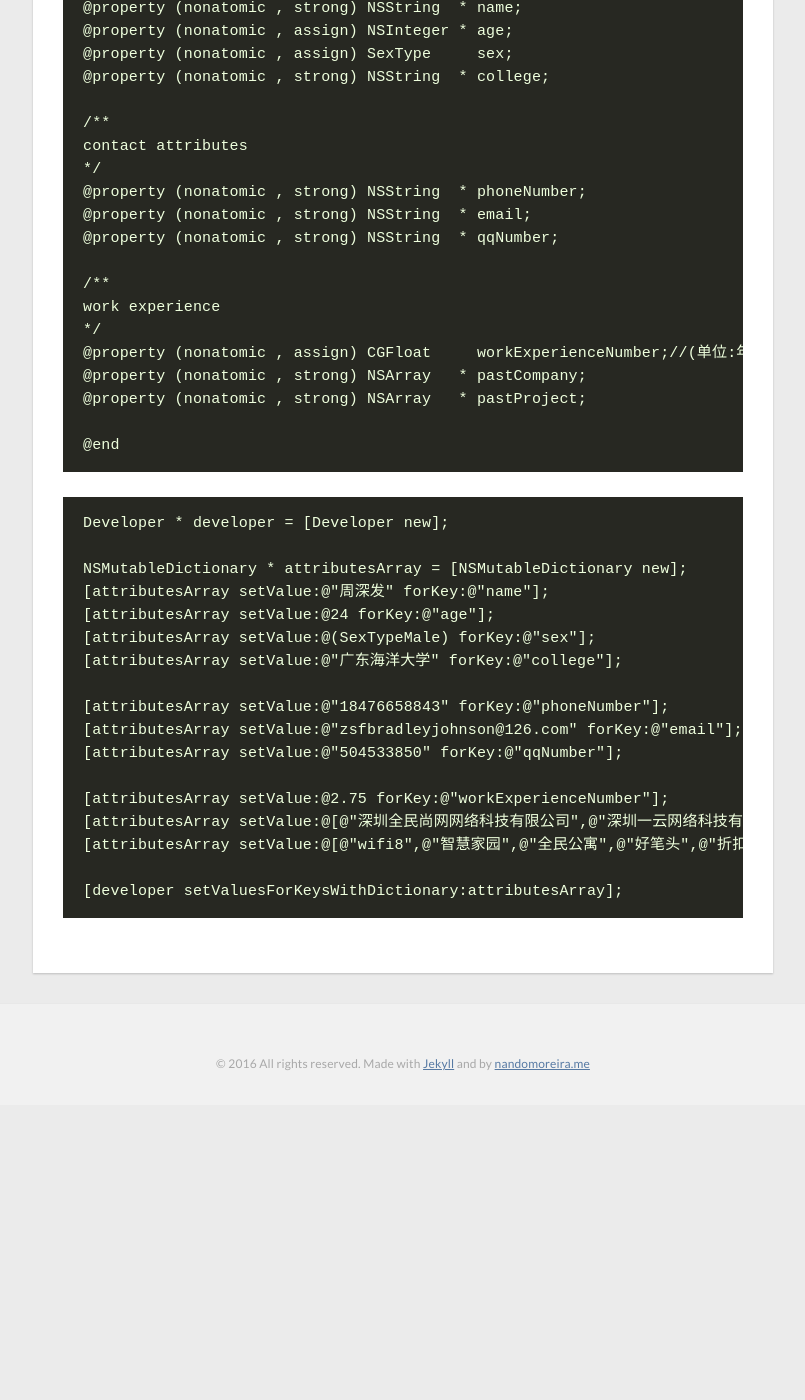
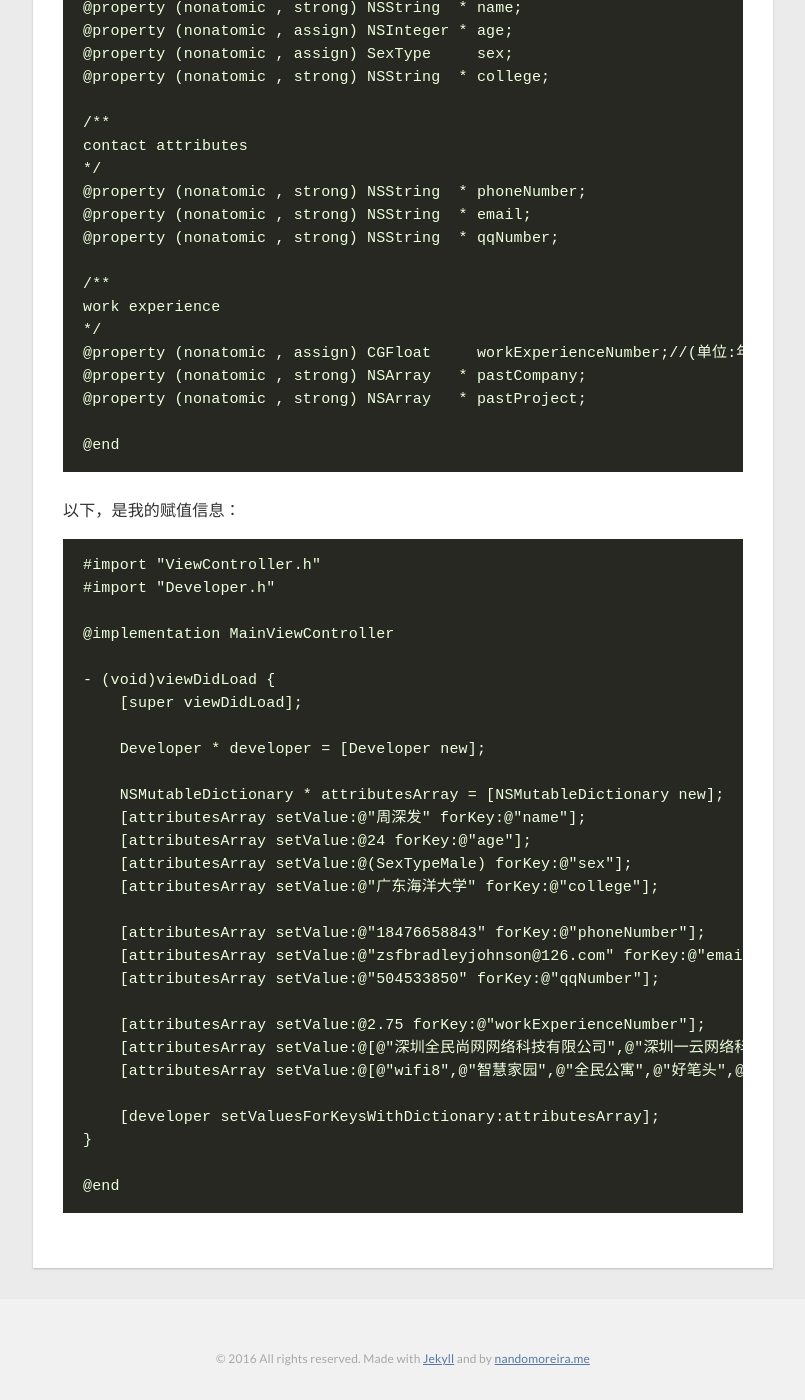
Before and after one commit to zsfbradleyjohnson/zsfbradleyjohnson.github.io, a Jekyll site: the page built from author.md, in a window 1280 px wide and 1400 px high, scrolled down 594 px. Shown: the whole window, without its empty margins (237-1042 px from the left). Built offline with Jekyll 4.4.1, drawn with Linux system fonts in a browser that asks for light colours; nearby versions of some CDN libraries; before the commit the page ends 1699 px from its top, so only the background shows below that.

Commit message:
change info

```diff
--- a/author.md
+++ b/author.md
@@ -41,22 +41,33 @@ slug: author
 
     @end
 
-<!-- 以下，是我的赋值信息： -->
+以下，是我的赋值信息：
 
-    Developer * developer = [Developer new];
+    #import "ViewController.h"
+    #import "Developer.h"
 
-    NSMutableDictionary * attributesArray = [NSMutableDictionary new];
-    [attributesArray setValue:@"周深发" forKey:@"name"];
-    [attributesArray setValue:@24 forKey:@"age"];
-    [attributesArray setValue:@(SexTypeMale) forKey:@"sex"];
-    [attributesArray setValue:@"广东海洋大学" forKey:@"college"];
+    @implementation MainViewController
 
-    [attributesArray setValue:@"18476658843" forKey:@"phoneNumber"];
-    [attributesArray setValue:@"zsfbradleyjohnson@126.com" forKey:@"email"];
-    [attributesArray setValue:@"504533850" forKey:@"qqNumber"];
+    - (void)viewDidLoad {
+        [super viewDidLoad];
 
-    [attributesArray setValue:@2.75 forKey:@"workExperienceNumber"];
-    [attributesArray setValue:@[@"深圳全民尚网网络科技有限公司",@"深圳一云网络科技有限公司",@"湛江华星网络科技有限公司"] forKey:@"pastCompany"];
-    [attributesArray setValue:@[@"wifi8",@"智慧家园",@"全民公寓",@"好笔头",@"折扣买"] forKey:@"pastProject"];
+        Developer * developer = [Developer new];
 
-    [developer setValuesForKeysWithDictionary:attributesArray];
+        NSMutableDictionary * attributesArray = [NSMutableDictionary new];
+        [attributesArray setValue:@"周深发" forKey:@"name"];
+        [attributesArray setValue:@24 forKey:@"age"];
+        [attributesArray setValue:@(SexTypeMale) forKey:@"sex"];
+        [attributesArray setValue:@"广东海洋大学" forKey:@"college"];
+
+        [attributesArray setValue:@"18476658843" forKey:@"phoneNumber"];
+        [attributesArray setValue:@"zsfbradleyjohnson@126.com" forKey:@"email"];
+        [attributesArray setValue:@"504533850" forKey:@"qqNumber"];
+
+        [attributesArray setValue:@2.75 forKey:@"workExperienceNumber"];
+        [attributesArray setValue:@[@"深圳全民尚网网络科技有限公司",@"深圳一云网络科技有限公司",@"湛江华星网络科技有限公司"] forKey:@"pastCompany"];
+        [attributesArray setValue:@[@"wifi8",@"智慧家园",@"全民公寓",@"好笔头",@"折扣买"] forKey:@"pastProject"];
+
+        [developer setValuesForKeysWithDictionary:attributesArray];
+    }
+
+    @end
```
